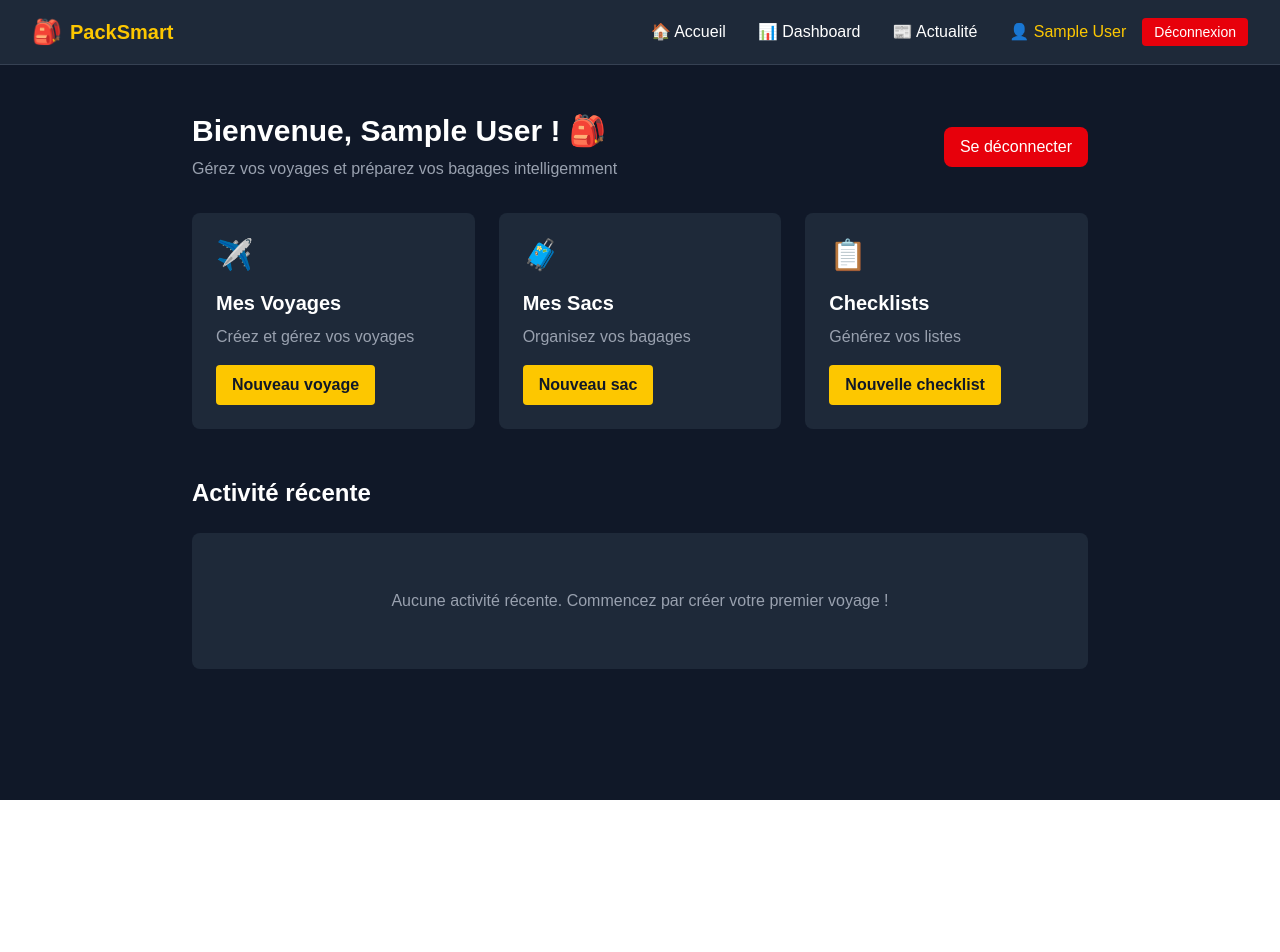
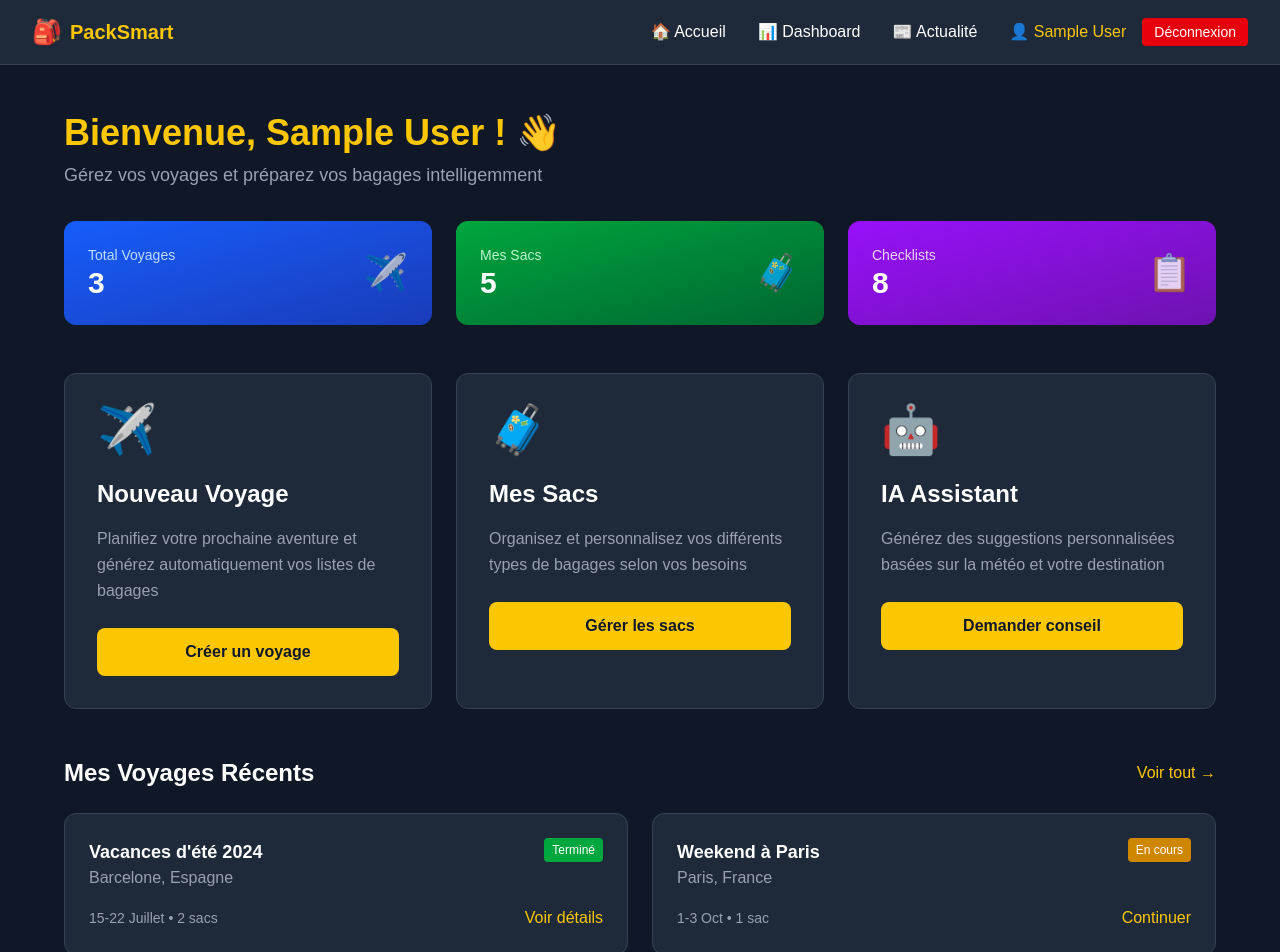
Before and after one commit to nemesiaa/packsmart-nextjs, a Next.js app: page /dashboard in a window 1280 px wide. Shown: the top 952 px of the page. Before the commit the page ends 800 px from the top, so only its background shows below. Built offline with nearby package versions, Linux system fonts and the light colour scheme; sample sign-in values are in the browser's storage.

Commit message:
Page dashboard crée

```diff
--- a/src/app/dashboard/page.tsx
+++ b/src/app/dashboard/page.tsx
@@ -6,6 +6,11 @@ import Header from "@/components/Header";
 
 export default function Dashboard() {
   const [user, setUser] = useState<any>(null);
+  const [stats, setStats] = useState({
+    totalTrips: 0,
+    totalPackages: 0,
+    completedChecklists: 0,
+  });
   const router = useRouter();
 
   useEffect(() => {
@@ -16,15 +21,25 @@ export default function Dashboard() {
       return;
     }
     setUser(JSON.parse(userData));
+
+    // TODO: Charger les stats depuis l'API
+    // Pour l'instant, données de démo
+    setStats({
+      totalTrips: 3,
+      totalPackages: 5,
+      completedChecklists: 8,
+    });
   }, [router]);
 
-  const handleLogout = () => {
-    localStorage.removeItem("user");
-    router.push("/");
-  };
-
   if (!user) {
-    return <div>Chargement...</div>;
+    return (
+      <div className="min-h-screen bg-gray-900 flex items-center justify-center">
+        <div className="text-center">
+          <div className="text-4xl mb-4">🎒</div>
+          <div className="text-white text-xl">Chargement...</div>
+        </div>
+      </div>
+    );
   }
 
   return (
@@ -32,67 +47,181 @@ export default function Dashboard() {
       <Header />
 
       <main className="px-8 py-12">
-        <div className="max-w-4xl mx-auto">
+        <div className="max-w-6xl mx-auto">
           {/* Header du dashboard */}
-          <div className="flex justify-between items-center mb-8">
-            <div>
-              <h1 className="text-3xl font-bold mb-2">
-                Bienvenue, {user.name || user.email} ! 🎒
-              </h1>
-              <p className="text-gray-400">
-                Gérez vos voyages et préparez vos bagages intelligemment
-              </p>
-            </div>
-            <button
-              onClick={handleLogout}
-              className="bg-red-600 hover:bg-red-700 px-4 py-2 rounded-lg transition-colors"
-            >
-              Se déconnecter
-            </button>
+          <div className="mb-8">
+            <h1 className="text-4xl font-bold mb-2 text-yellow-400">
+              Bienvenue, {user.name || user.email} ! 👋
+            </h1>
+            <p className="text-gray-400 text-lg">
+              Gérez vos voyages et préparez vos bagages intelligemment
+            </p>
           </div>
 
-          {/* Cards du dashboard */}
-          <div className="grid grid-cols-1 md:grid-cols-2 lg:grid-cols-3 gap-6">
-            {/* Card Mes Voyages */}
-            <div className="bg-gray-800 p-6 rounded-lg">
-              <div className="text-3xl mb-4">✈️</div>
-              <h3 className="text-xl font-bold mb-2">Mes Voyages</h3>
-              <p className="text-gray-400 mb-4">Créez et gérez vos voyages</p>
-              <button className="bg-yellow-400 text-gray-900 px-4 py-2 rounded font-semibold hover:bg-yellow-500 transition-colors">
-                Nouveau voyage
+          {/* Statistiques */}
+          <div className="grid grid-cols-1 md:grid-cols-3 gap-6 mb-12">
+            <div className="bg-gradient-to-br from-blue-600 to-blue-800 p-6 rounded-xl">
+              <div className="flex items-center justify-between">
+                <div>
+                  <p className="text-blue-200 text-sm">Total Voyages</p>
+                  <p className="text-3xl font-bold text-white">
+                    {stats.totalTrips}
+                  </p>
+                </div>
+                <div className="text-4xl opacity-80">✈️</div>
+              </div>
+            </div>
+
+            <div className="bg-gradient-to-br from-green-600 to-green-800 p-6 rounded-xl">
+              <div className="flex items-center justify-between">
+                <div>
+                  <p className="text-green-200 text-sm">Mes Sacs</p>
+                  <p className="text-3xl font-bold text-white">
+                    {stats.totalPackages}
+                  </p>
+                </div>
+                <div className="text-4xl opacity-80">🧳</div>
+              </div>
+            </div>
+
+            <div className="bg-gradient-to-br from-purple-600 to-purple-800 p-6 rounded-xl">
+              <div className="flex items-center justify-between">
+                <div>
+                  <p className="text-purple-200 text-sm">Checklists</p>
+                  <p className="text-3xl font-bold text-white">
+                    {stats.completedChecklists}
+                  </p>
+                </div>
+                <div className="text-4xl opacity-80">📋</div>
+              </div>
+            </div>
+          </div>
+
+          {/* Actions principales */}
+          <div className="grid grid-cols-1 md:grid-cols-2 lg:grid-cols-3 gap-6 mb-12">
+            {/* Card Créer un Voyage */}
+            <div className="bg-gray-800 border border-gray-700 p-8 rounded-xl hover:border-yellow-400 transition-all duration-300 hover:shadow-xl hover:shadow-yellow-400/20 group">
+              <div className="text-5xl mb-6 group-hover:scale-110 transition-transform">
+                ✈️
+              </div>
+              <h3 className="text-2xl font-bold mb-4 text-white">
+                Nouveau Voyage
+              </h3>
+              <p className="text-gray-400 mb-6 leading-relaxed">
+                Planifiez votre prochaine aventure et générez automatiquement
+                vos listes de bagages
+              </p>
+              <button className="w-full bg-yellow-400 text-gray-900 py-3 px-6 rounded-lg font-semibold hover:bg-yellow-500 transition-colors">
+                Créer un voyage
               </button>
             </div>
 
-            {/* Card Mes Sacs */}
-            <div className="bg-gray-800 p-6 rounded-lg">
-              <div className="text-3xl mb-4">🧳</div>
-              <h3 className="text-xl font-bold mb-2">Mes Sacs</h3>
-              <p className="text-gray-400 mb-4">Organisez vos bagages</p>
-              <button className="bg-yellow-400 text-gray-900 px-4 py-2 rounded font-semibold hover:bg-yellow-500 transition-colors">
-                Nouveau sac
+            {/* Card Gérer les Sacs */}
+            <div className="bg-gray-800 border border-gray-700 p-8 rounded-xl hover:border-yellow-400 transition-all duration-300 hover:shadow-xl hover:shadow-yellow-400/20 group">
+              <div className="text-5xl mb-6 group-hover:scale-110 transition-transform">
+                🧳
+              </div>
+              <h3 className="text-2xl font-bold mb-4 text-white">Mes Sacs</h3>
+              <p className="text-gray-400 mb-6 leading-relaxed">
+                Organisez et personnalisez vos différents types de bagages selon
+                vos besoins
+              </p>
+              <button className="w-full bg-yellow-400 text-gray-900 py-3 px-6 rounded-lg font-semibold hover:bg-yellow-500 transition-colors">
+                Gérer les sacs
               </button>
             </div>
 
-            {/* Card Checklists */}
-            <div className="bg-gray-800 p-6 rounded-lg">
-              <div className="text-3xl mb-4">📋</div>
-              <h3 className="text-xl font-bold mb-2">Checklists</h3>
-              <p className="text-gray-400 mb-4">Générez vos listes</p>
-              <button className="bg-yellow-400 text-gray-900 px-4 py-2 rounded font-semibold hover:bg-yellow-500 transition-colors">
-                Nouvelle checklist
+            {/* Card Checklists Intelligentes */}
+            <div className="bg-gray-800 border border-gray-700 p-8 rounded-xl hover:border-yellow-400 transition-all duration-300 hover:shadow-xl hover:shadow-yellow-400/20 group">
+              <div className="text-5xl mb-6 group-hover:scale-110 transition-transform">
+                🤖
+              </div>
+              <h3 className="text-2xl font-bold mb-4 text-white">
+                IA Assistant
+              </h3>
+              <p className="text-gray-400 mb-6 leading-relaxed">
+                Générez des suggestions personnalisées basées sur la météo et
+                votre destination
+              </p>
+              <button className="w-full bg-yellow-400 text-gray-900 py-3 px-6 rounded-lg font-semibold hover:bg-yellow-500 transition-colors">
+                Demander conseil
               </button>
             </div>
           </div>
 
-          {/* Section récente */}
-          <div className="mt-12">
-            <h2 className="text-2xl font-bold mb-6">Activité récente</h2>
-            <div className="bg-gray-800 p-6 rounded-lg">
-              <p className="text-gray-400 text-center py-8">
-                Aucune activité récente. Commencez par créer votre premier
-                voyage !
-              </p>
+          {/* Voyages récents */}
+          <div className="mb-12">
+            <div className="flex justify-between items-center mb-6">
+              <h2 className="text-2xl font-bold text-white">
+                Mes Voyages Récents
+              </h2>
+              <button className="text-yellow-400 hover:text-yellow-500 transition-colors">
+                Voir tout →
+              </button>
             </div>
+
+            <div className="grid grid-cols-1 md:grid-cols-2 gap-6">
+              {/* Voyage d'exemple - à remplacer par de vraies données */}
+              <div className="bg-gray-800 border border-gray-700 p-6 rounded-xl">
+                <div className="flex justify-between items-start mb-4">
+                  <div>
+                    <h3 className="text-lg font-semibold text-white">
+                      Vacances d'été 2024
+                    </h3>
+                    <p className="text-gray-400">Barcelone, Espagne</p>
+                  </div>
+                  <span className="bg-green-600 text-white text-xs px-2 py-1 rounded">
+                    Terminé
+                  </span>
+                </div>
+                <div className="flex items-center justify-between">
+                  <div className="text-sm text-gray-400">
+                    <span>15-22 Juillet • 2 sacs</span>
+                  </div>
+                  <button className="text-yellow-400 hover:text-yellow-500">
+                    Voir détails
+                  </button>
+                </div>
+              </div>
+
+              <div className="bg-gray-800 border border-gray-700 p-6 rounded-xl">
+                <div className="flex justify-between items-start mb-4">
+                  <div>
+                    <h3 className="text-lg font-semibold text-white">
+                      Weekend à Paris
+                    </h3>
+                    <p className="text-gray-400">Paris, France</p>
+                  </div>
+                  <span className="bg-yellow-600 text-white text-xs px-2 py-1 rounded">
+                    En cours
+                  </span>
+                </div>
+                <div className="flex items-center justify-between">
+                  <div className="text-sm text-gray-400">
+                    <span>1-3 Oct • 1 sac</span>
+                  </div>
+                  <button className="text-yellow-400 hover:text-yellow-500">
+                    Continuer
+                  </button>
+                </div>
+              </div>
+            </div>
+          </div>
+
+          {/* Section d'aide rapide */}
+          <div className="bg-gradient-to-r from-gray-800 to-gray-700 border border-gray-600 p-8 rounded-xl">
+            <div className="flex items-center mb-4">
+              <div className="text-3xl mr-4">💡</div>
+              <h2 className="text-xl font-bold text-white">Astuce du jour</h2>
+            </div>
+            <p className="text-gray-300 mb-4">
+              Saviez-vous que vous pouvez sauvegarder vos listes de bagages
+              comme modèles réutilisables ? Créez une fois, utilisez pour tous
+              vos voyages similaires !
+            </p>
+            <button className="bg-yellow-400 text-gray-900 px-4 py-2 rounded-lg font-semibold hover:bg-yellow-500 transition-colors">
+              En savoir plus
+            </button>
           </div>
         </div>
       </main>
```
